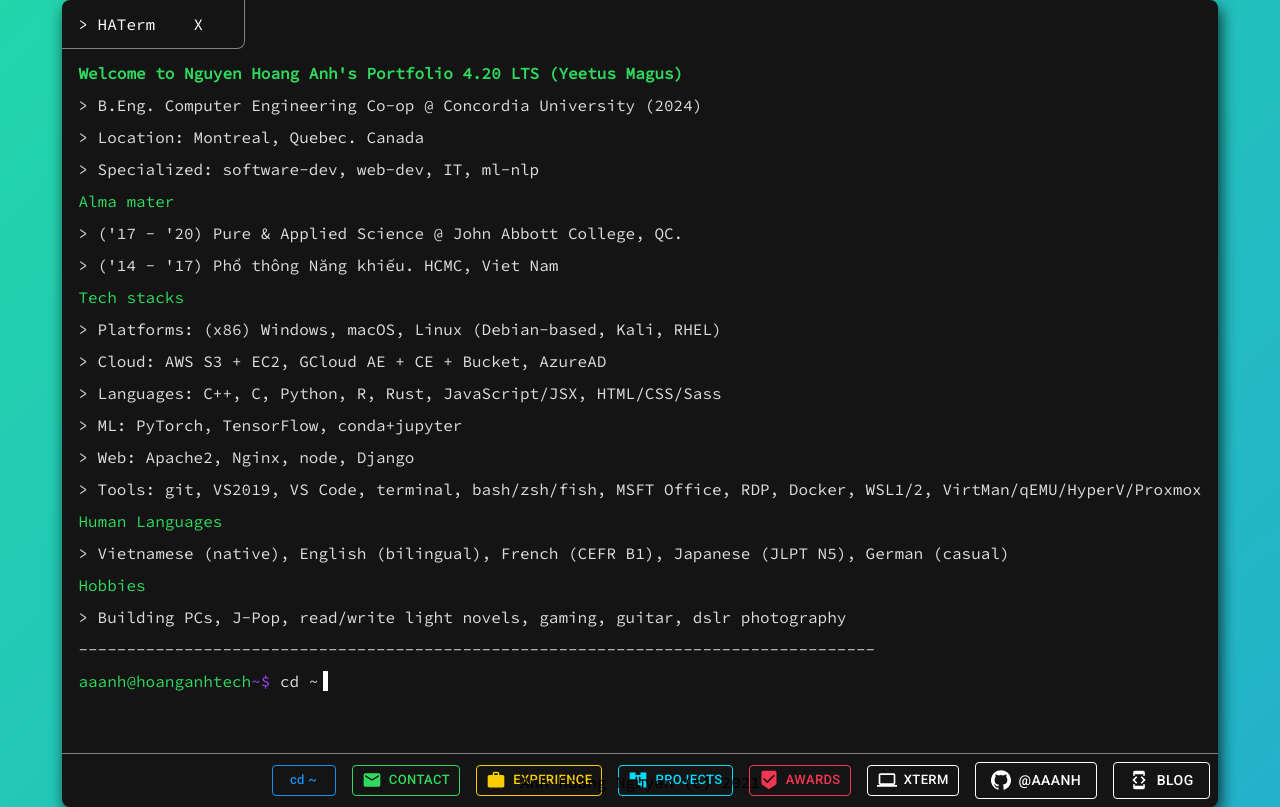
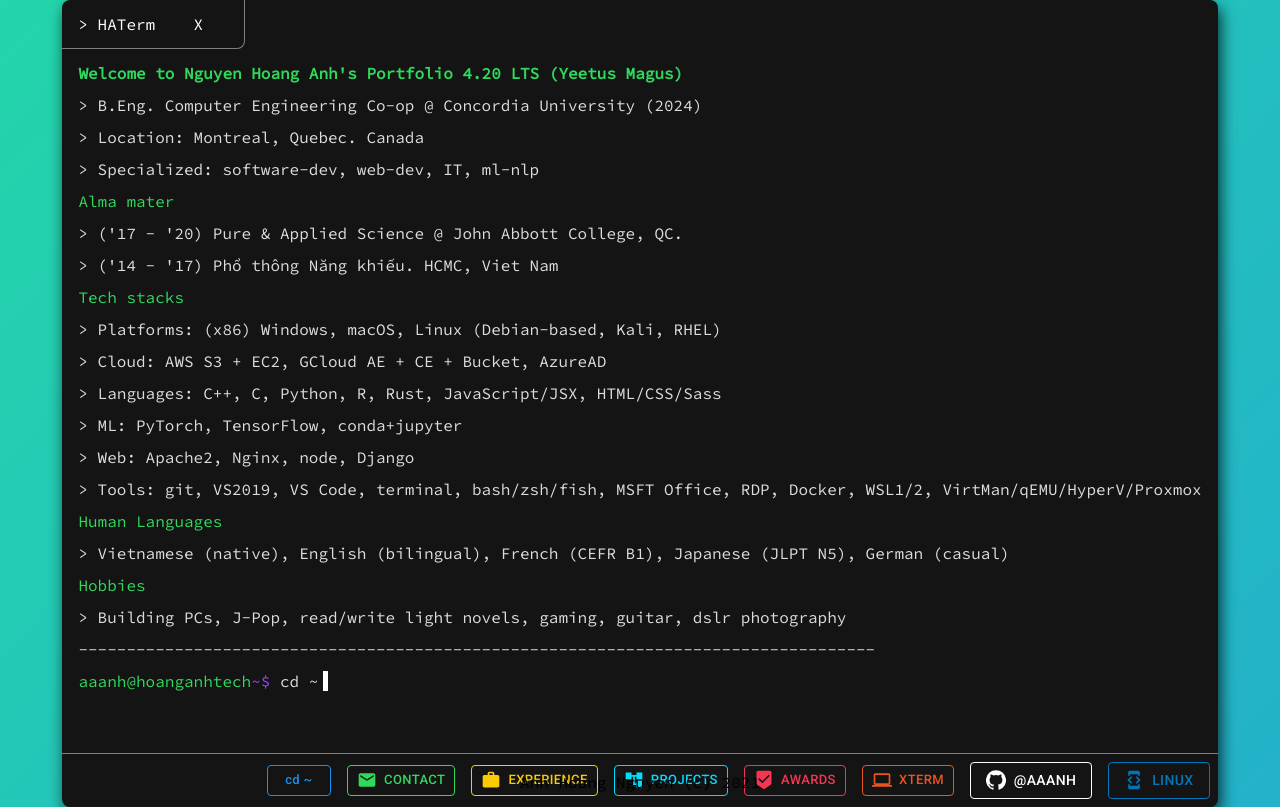
Before and after one commit to zasshuwu/nogamioka, a Next.js app: page / in a window 1280 px wide. Built offline with nearby package versions, Linux system fonts and the light colour scheme.

Commit message:
color scheming

```diff
--- a/components/navbar.js
+++ b/components/navbar.js
@@ -106,11 +106,11 @@ const useStyles = makeStyles((theme) => ({
 			color: customTheme.palette.background.main,
 		},
 	},
-	customButtonBlog: {
-		color: "#fff",
-		borderColor: "#fff",
+	customButtonLinux: {
+		color: "#0077BB",
+		borderColor: "#0077BB",
 		"&:hover": {
-			background: "#fff",
+			background: "#0077BB",
 			color: customTheme.palette.background.main,
 		},
 	},
@@ -131,10 +131,10 @@ const useStyles = makeStyles((theme) => ({
 		},
 	},
 	customButtonXterm: {
-		color: "#fff",
-		borderColor: "#fff",
+		color: "#E95420",
+		borderColor: "#E95420",
 		"&:hover": {
-			background: "#fff",
+			background: "#E95420",
 			color: customTheme.palette.background.main,
 		},
 	},
@@ -186,10 +186,10 @@ export default function NavBar({ setCommand, setContent }) {
 		setCommand("github");
 		window.open("https://github.com/aaanh");
 	};
-	const handleBlog = (e) => {
+	const handleLinux = (e) => {
 		e.preventDefault();
-		setCommand("blog");
-		window.open("https://dev.hoanganh.tech");
+		setCommand("linux");
+		window.open("https://linux.hoanganh.tech");
 	};
 	const handleVpn = (e) => {
 		e.preventDefault();
@@ -288,12 +288,12 @@ export default function NavBar({ setCommand, setContent }) {
 					<span className={classes.BtnText}>&nbsp; @aaanh</span>
 				</Button>
 				<Button
-					onClick={handleBlog}
+					onClick={handleLinux}
 					variant="outlined"
-					className={classes.customButtonBlog}
+					className={classes.customButtonLinux}
 				>
 					<DeveloperModeIcon fontSize="small"></DeveloperModeIcon>
-					<span className={classes.BtnText}>&nbsp; Blog</span>
+					<span className={classes.BtnText}>&nbsp; Linux</span>
 				</Button>
 				{/* <Button
 					onClick={handleVpn}
```
